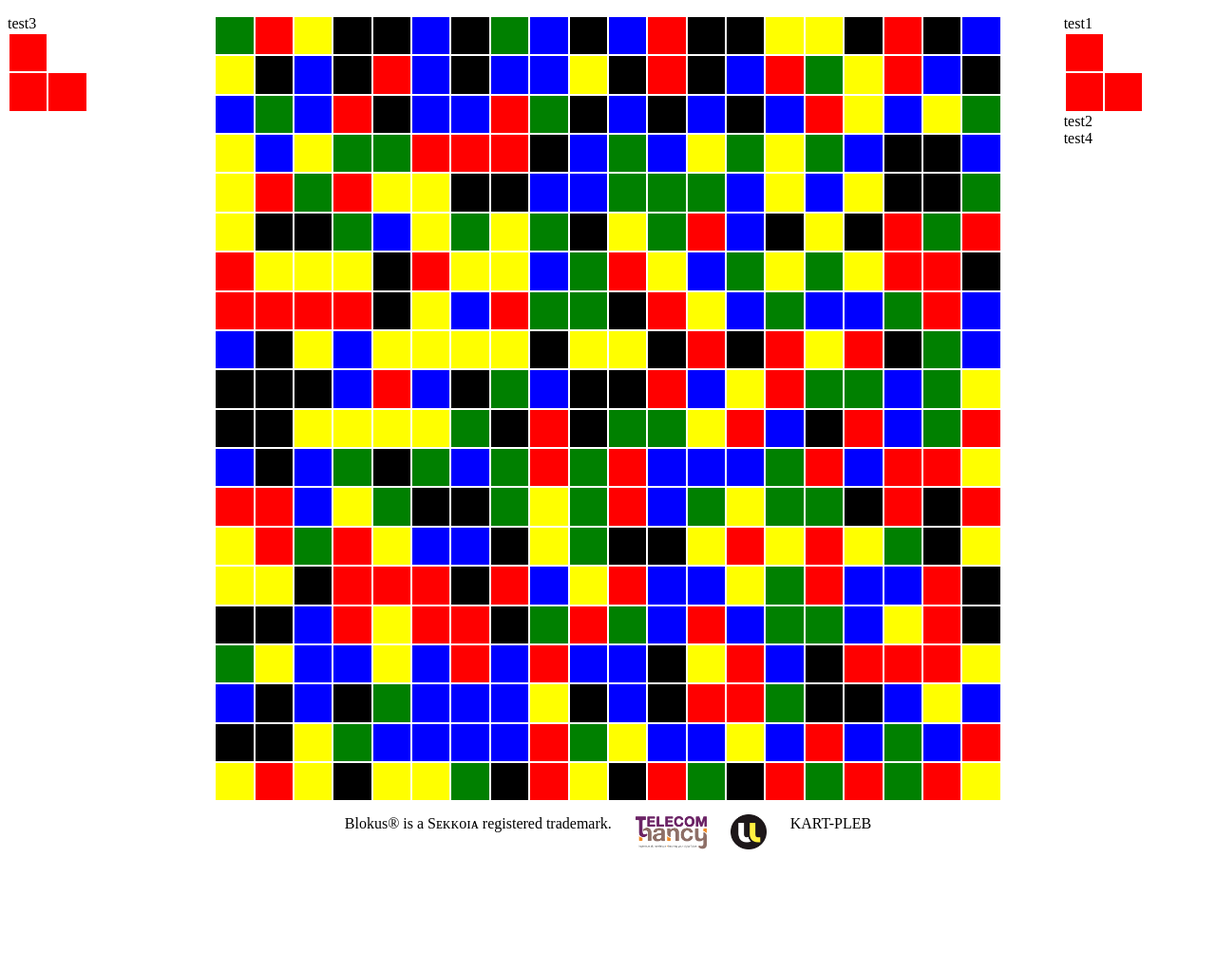
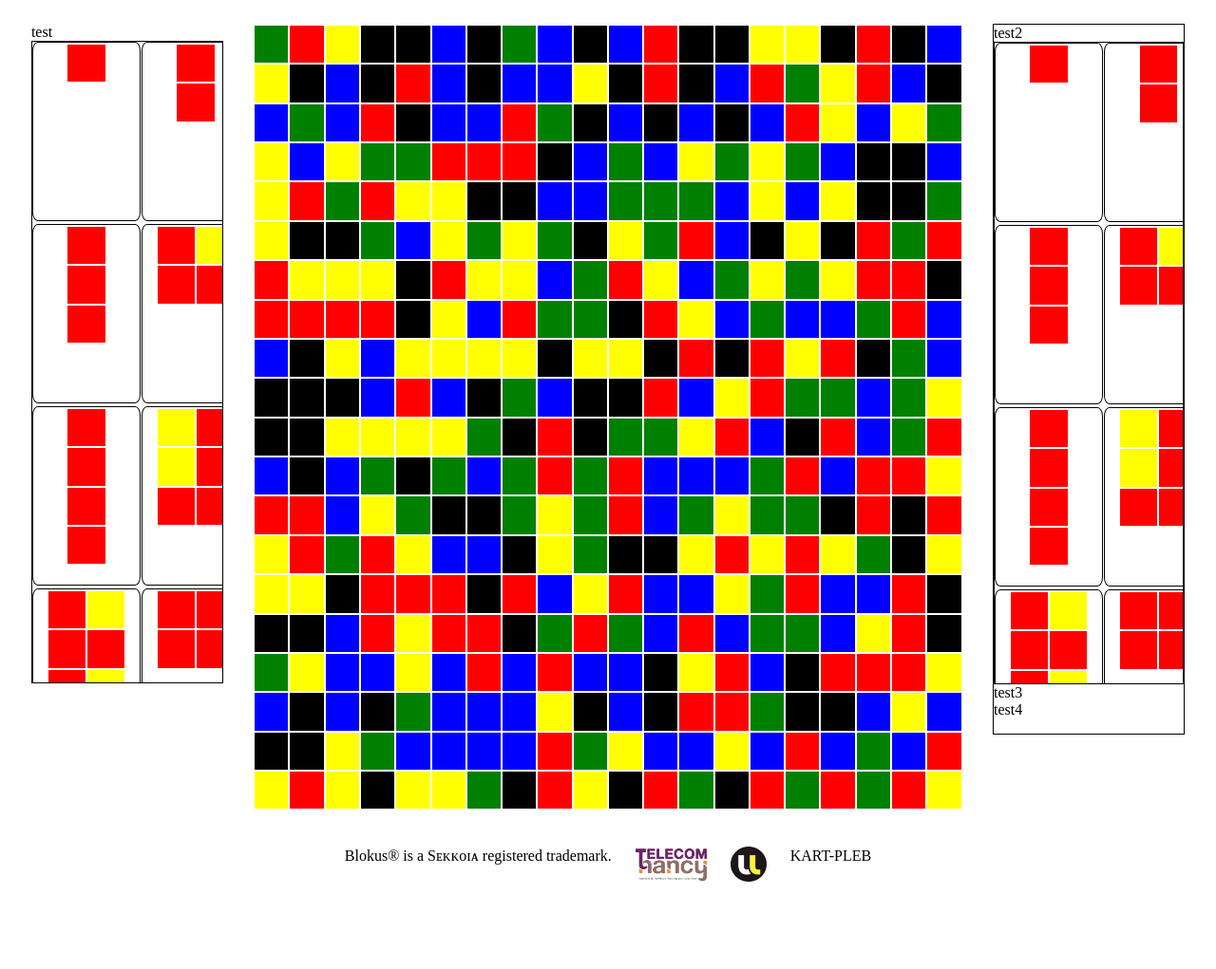
Before and after one commit to ac-poisot/pp2i-blokus, a Flask app: page /game in a window 1280 px wide. Shown: the part 39-1060 px from the top of the page at 95% size. Run offline with Flask 3, Linux system fonts and the light colour scheme; style sheets or scripts are compiled from the project's sources.

Commit message:
Added some style to the game interface

```diff
--- a/app.py
+++ b/app.py
@@ -7,6 +7,8 @@ from hashlib import sha512
 
 app = Flask(__name__)
 app.secret_key = b',DTuzn=#c9"F.)_'
+
+from game import p_tempo
 
 # DB connection
 
@@ -144,7 +146,7 @@ def login():
 
 @app.route("/game")
 def game():
-    return wrap(render_template("game.html", grid=[[random.randint(0, 4) for j in range(20)] for i in range(20)]))
+    return wrap(render_template("game.html", grid=[[random.randint(0, 4) for j in range(20)] for i in range(20)], players=["test", "test2", "test3", "test4"], pieces=[list(map(lambda elt: [elt[j][1:-1] for j in range(1, len(elt)-1)], p_tempo.values())) for i in range(4)]))
 
 @app.route("/data")
 def send_data():
--- a/game.py
+++ b/game.py
@@ -211,7 +211,28 @@ class Game:
 ####### TESTS (oui ca va finir dans un fichier test tkt) ######
 
 # def temporaire d'un dictionnaire
-p_tempo = {}
+p_tempo = {'1' : [[2,0,2],[0,1,0],[2,0,2]],
+           '2' : [[2,0,2],[0,1,0],[0,1,0],[2,0,2]],
+           '3' : [[2,0,2],[0,1,0],[0,1,0],[0,1,0],[2,0,2]],
+           '4' : [[2,0,2,0],[0,1,0,2],[0,1,1,0],[2,0,0,2]],
+           '5' : [[2,0,2],[0,1,0],[0,1,0],[0,1,0],[0,1,0],[2,0,2]],
+           '6' :  [[0,2,0,2],[0,0,1,0],[2,0,1,0],[0,1,1,0],[2,0,0,2]],
+           '7' :  [[2,0,2,0],[0,1,0,2],[0,1,1,0],[0,1,0,2],[2,0,2,0]],
+           '8' :  [[2,0,0,2],[0,1,1,0],[0,1,1,0],[2,0,0,2]],
+           '9' :  [[2,0,0,2,0],[0,1,1,0,2],[2,0,1,1,0],[0,2,0,0,2]],
+           '10' :  [[2,0,2],[0,1,0],[0,1,0],[0,1,0],[0,1,0],[0,1,0],[2,0,2]],
+           '11' :  [[0,2,0,2],[0,0,1,0],[0,0,1,0],[2,0,1,0],[0,1,1,0],[2,0,0,2]],
+           '12' :  [[0,2,0,2],[0,0,1,0],[2,0,1,0],[0,1,1,0],[0,1,0,2],[2,0,2,0]],
+           '13' :  [[0,2,0,2],[2,0,1,0],[0,1,1,0],[0,1,1,0],[2,0,0,2]],
+           '14' :  [[2,0,0,2],[0,1,1,0],[2,0,1,0],[0,1,1,0],[2,0,0,2]],
+           '15' :  [[2,0,2,0],[0,1,0,2],[0,1,1,0],[0,1,0,2],[0,1,0,0],[2,0,2,0]],
+           '16' :  [[0,2,0,2,0],[0,0,1,0,0],[2,0,1,0,2],[0,1,1,1,0],[2,0,0,0,2]],
+           '17' :  [[2,0,2,0,0],[0,1,0,0,0],[0,1,0,0,2],[0,1,1,1,0],[2,0,0,0,2]],
+           '18' :  [[2,0,0,2,0],[0,1,1,0,2],[2,0,1,1,0],[0,2,0,1,0],[0,0,2,0,2]],
+           '19' :  [[2,0,2,0,0],[0,1,0,0,2],[0,1,1,1,0],[2,0,0,1,0],[0,0,2,0,2]],
+           '20' :  [[2,0,2,0,0],[0,1,0,0,2],[0,1,1,1,0],[2,0,1,0,2],[0,2,0,2,0]],
+           '21' :  [[0,2,0,2,0],[2,0,1,0,2],[0,1,1,1,0],[2,0,1,0,2],[0,2,0,2,0]]}
+
 
 for i in range(1,21):
     p_tempo[f"{i}"] = globals().get(f"p{i}")
@@ -243,31 +264,12 @@ g1.print_board_see()
 #g2.add_piece('4',270,(6,6),True)
 #g2.add_piece('6',270,(8,10),True)
 #print('')
-<<<<<<< HEAD
-#g1.print_board_see()
-=======
 #g2.print_board_see()
->>>>>>> origin/implementing_game
 
 #print('')
 #g1.print_board_all()
 print(p_tempo["18"])
 # TEST FULL_EMPTY
-<<<<<<< HEAD
-"""
-g1.add_piece('6',90,(0,0))
-g1.print_board_see()
-g1.is_playing = g1.is_playing + 1
-print(g1.is_playing)
-print(g1.empty_space('3',0,(0,0)))
-print(g1.empty_space('3',0,(19,17)))
-g1.add_piece('3',0,(19,17))
-g1.print_board_see()
-print(g1.empty_space('11',270,(2,1)))
-print(g1.empty_space('11',180,(2,2)))
-g1.add_piece('11',180,(2,2))
-g1.print_board_see()"""
-=======
 #print(g1.empty_space('6',90,(0,0),False))
 #g1.add_piece('6',90,(0,0),False)
 #g1.print_board_see()
@@ -282,4 +284,3 @@ g1.print_board_see()"""
 #print(g1.empty_space('11',180,(2,2)))
 #g1.add_piece('11',180,(2,2))
 #g1.print_board_see()
->>>>>>> origin/implementing_game
--- a/static/css/game.css
+++ b/static/css/game.css
@@ -1,25 +1,51 @@
 #gameInterface {
   display: grid;
-  grid-template-columns: 15vh, 60vh, 15vh;
+  grid-template-columns: calc((90vw - 60vh) / 2) 60vh calc((90vw - 60vh) / 2);
   gap: 2.5vh;
+  width: -moz-min-content;
+  width: min-content;
+  margin: 2vh auto 2vh auto;
 }
-
-#player {
+#gameInterface #player {
   grid-column: 1;
+  height: 60vh;
 }
-
-#otherPlayers {
+#gameInterface #otherPlayers {
   grid-column: 3;
+  height: 60vh;
+  display: flex;
+  flex-direction: column;
+  border: 1px solid black;
 }
-
-#otherPlayers > div > span {
+#gameInterface #otherPlayers div > span {
   display: block;
 }
-
-.pieces {
-  height: 100%;
+#gameInterface .playerInterface {
+  max-height: 93%;
+  flex-grow: 1;
+  display: flex;
+  flex-direction: column;
 }
-
-.closed > .pieces {
+#gameInterface .playerInterface .pieces {
+  flex-grow: 1;
+  display: grid;
+  grid-template-columns: repeat(2, 9vh);
+  gap: 0.25vh;
+  overflow: scroll;
+  border: 1px solid black;
+}
+#gameInterface .playerInterface .pieces .piece {
+  height: 15vh;
+  width: 9vh;
+  border: solid black 1px;
+  border-radius: 5%;
+}
+#gameInterface .playerInterface .pieces .piece table {
+  margin: auto;
+}
+#gameInterface .closed {
+  flex-grow: 0;
+}
+#gameInterface .closed > .pieces {
   display: none;
 }/*# sourceMappingURL=game.css.map */
--- a/static/css/game.scss
+++ b/static/css/game.scss
@@ -1,25 +1,59 @@
 #gameInterface {
     display: grid;
-    grid-template-columns: 15vh, 60vh, 15vh;
+    grid-template-columns: calc((90vw - 60vh)/2) 60vh calc((90vw - 60vh)/2);
     gap: 2.5vh;
-}
+    width: min-content;
+    margin: 2vh auto 2vh auto;
 
     #player {
         grid-column: 1;
+        height: 60vh;
     }
 
     #otherPlayers {
         grid-column: 3;
+        height: 60vh;
+        display: flex;
+        flex-direction: column;
+        border: 1px solid black;
+
+        div>span {
+            display: block;
+        }
     }
 
-#otherPlayers>div>span {
-    display: block;
+    .playerInterface {
+        max-height: 93%;
+        flex-grow: 1;
+        display: flex;
+        flex-direction: column;
+
+        .pieces {
+            flex-grow: 1;
+            display: grid;
+            grid-template-columns: repeat(2, 9vh);
+            gap:0.25vh;
+            overflow: scroll;
+            border: 1px solid black;
+
+            .piece {
+                height: 15vh;
+                width: 9vh;
+                border: solid black 1px;
+                border-radius: 5%;
+
+                table {
+                    margin: auto;
+                }
+            }
+        }
     }
 
-.pieces {
-    height: 100%;
+    .closed {
+        flex-grow: 0;
     }
 
     .closed>.pieces {
         display: none;
     }
+}
--- a/templates/game.html
+++ b/templates/game.html
@@ -9,7 +9,7 @@
     <div id="gameInterface">
         <div id="player">
             {% from 'playerInterface.txt' import playerInterface %}
-            {{ playerInterface("test3", true) }}
+            {{ playerInterface(players[0], pieces[0], true) }}
         </div>
         <table id="grid">
             {% for line in grid %}
@@ -23,9 +23,9 @@
             {% endfor %}
         </table>
         <div id="otherPlayers">
-            {{ playerInterface("test1", true) }}
-            {{ playerInterface("test2") }}
-            {{ playerInterface("test4") }}
+            {{ playerInterface(players[1], pieces[1], true) }}
+            {{ playerInterface(players[2], pieces[2]) }}
+            {{ playerInterface(players[3], pieces[3]) }}
 
         </div>
     </div>
--- a/templates/piece.txt
+++ b/templates/piece.txt
@@ -1,5 +1,6 @@
 {% macro piece(shape) -%}
-<table class="piece">
+<div class="piece">
+    <table>
         {% for line in shape %}
             <tr>
                 {% for cell in line %}
@@ -8,4 +9,5 @@
             </tr>
         {% endfor %}
     </table>
+</div>
 {%- endmacro %}
--- a/templates/playerInterface.txt
+++ b/templates/playerInterface.txt
@@ -1,10 +1,12 @@
-{% macro playerInterface(username, opened=false) -%}
+{% macro playerInterface(username, pieces, opened=false) -%}
 {% if opened == true %}
 <div class="playerInterface">
 <span>{{username}}</span>
 <div class="pieces">
 {% from 'piece.txt' import piece %}
-{{ piece([[1, 0], [1, 1]]) }}
+{% for p in pieces %}
+{{ piece(p) }}
+{% endfor %}
 </div>
 </div>
 {% else %}
@@ -12,7 +14,9 @@
 <span>{{username}}</span>
 <div class="pieces">
 {% from 'piece.txt' import piece %}
-{{ piece([[1, 0], [1, 1]]) }}
+{% for p in pieces %}
+{{ piece(p) }}
+{% endfor %}
 </div>
 </div>
 {% endif %}
```
Lines whose indentation alone changed are shown as unchanged.
